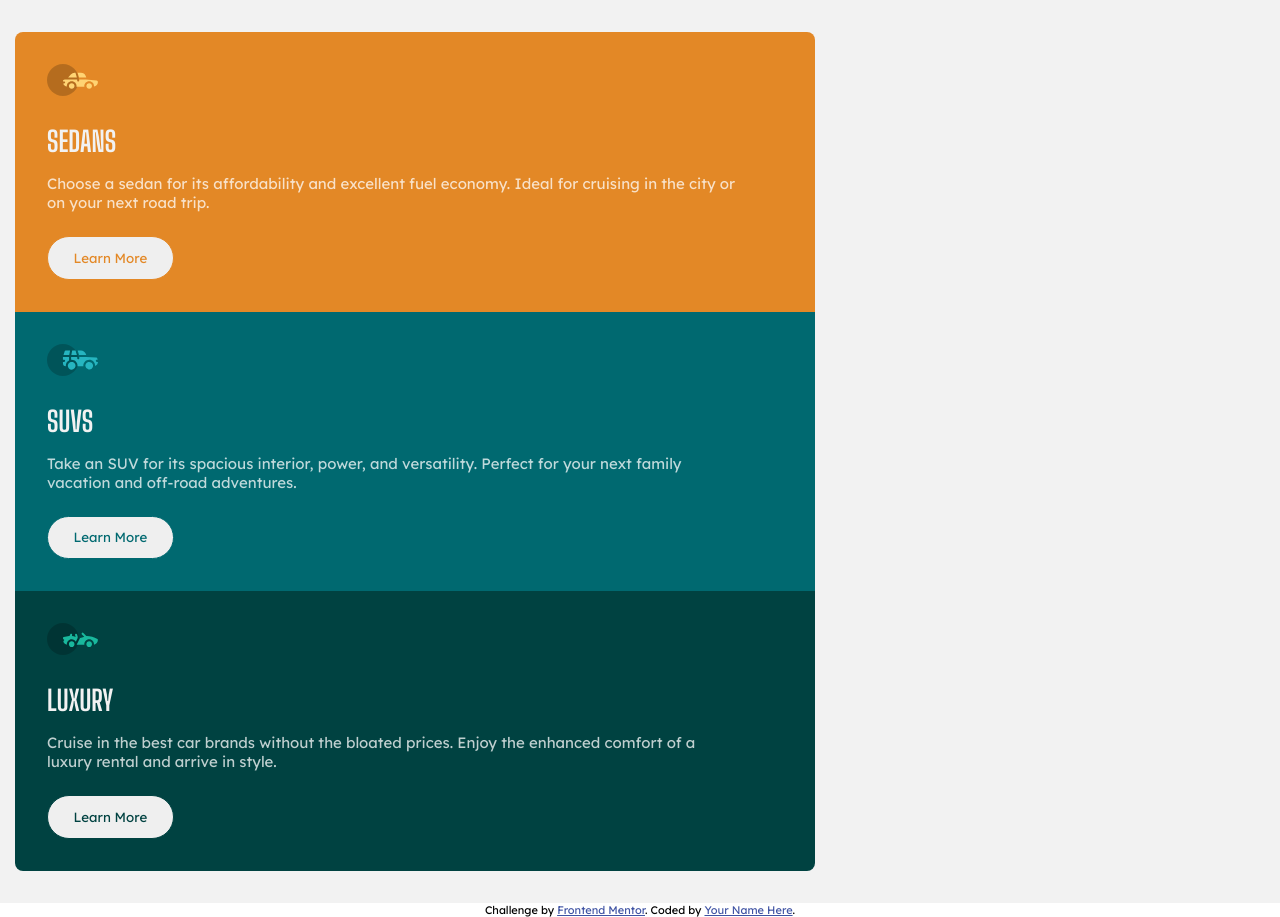
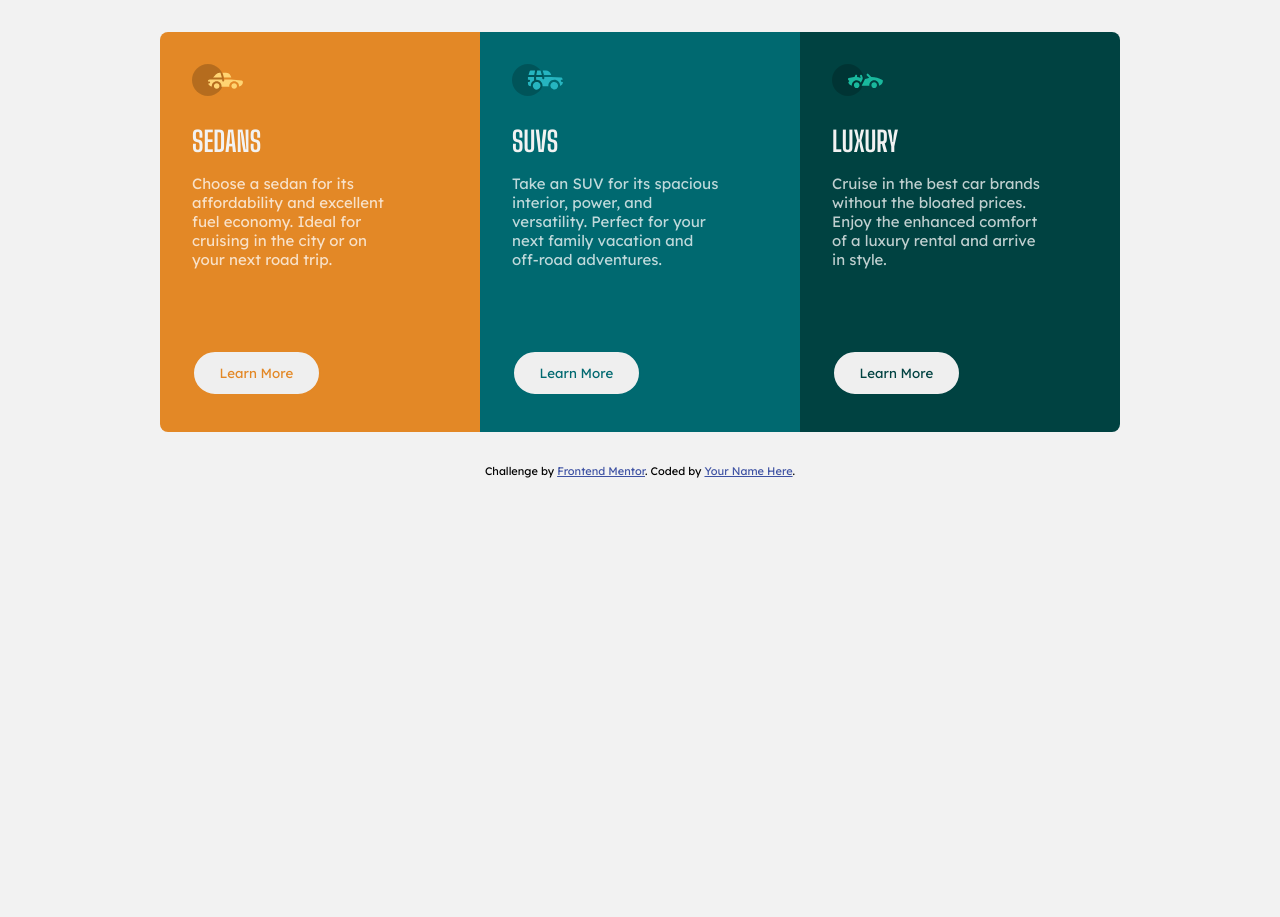
Before and after one commit to jisazamp/3-column-preview-card-component, a plain HTML site: page index.html in a window 1280 px wide. After the commit the page ends 800 px from the top, so only its background shows below. Drawn offline with Linux system fonts and the light colour scheme.

Commit message:
Added desktop styles and active states

```diff
--- a/index.css
+++ b/index.css
@@ -19,6 +19,7 @@ body {
     font-family: var(--ff-lexend-deca);
     margin: 0;
     padding: 0;
+    background-color: var(--clr-very-light-gray);
 }
 
 h1, h2, h3, h4, h5, h6 {
@@ -44,11 +45,12 @@ p {
 
 .container {
     display: flex;
-    background-color: var(--clr-very-light-gray);
+    justify-content: center;
 }
 
 .card-container {
     display: flex;
+    position: relative;
     flex-direction: column;
     margin: 2rem 0;
 }
@@ -85,6 +87,7 @@ p {
 
 .btn {
     margin-top: 1.5rem;
+    margin-bottom: 1rem;
     border: none;
     padding: 0.8rem 1.6rem;
     border-radius: 2rem;
@@ -99,7 +102,7 @@ p {
 #sedans .btn {
     color: var(--clr-bright-orange);
     font-family: var(--ff-lexend-deca);
-    border: 1px solid var(--clr-bright-orange);
+    border: 2px solid var(--clr-bright-orange);
 }
 
 #suvs {
@@ -109,7 +112,7 @@ p {
 #suvs .btn {
     color: var(--clr-dark-cyan);
     font-family: var(--ff-lexend-deca);
-    border: 1px solid var(--clr-dark-cyan);
+    border: 2px solid var(--clr-dark-cyan);
 }
 
 #luxury {
@@ -119,5 +122,55 @@ p {
 #luxury .btn {
     color: var(--clr-very-dark-cyan);
     font-family: var(--ff-lexend-deca);
-    border: 1px solid var(--clr-very-dark-cyan);
+    border: 2px solid var(--clr-very-dark-cyan);
 }
+
+@media (min-width: 60rem) {
+    .card-container {
+        flex-direction: row;
+        margin: 2rem 2rem;
+    }
+
+    .card:first-child {
+        border-top-right-radius: 0;
+        border-bottom-left-radius: 0.5rem;
+    }
+
+    .card:last-child {
+        border-bottom-left-radius: 0;
+        border-top-right-radius: 0.5rem;
+    }
+
+    .card {
+        max-width: 20rem;
+        height: 25rem;
+        margin: 0;
+    }
+
+    .btn {
+        position: absolute;
+        bottom: 5%;
+    }
+
+    .btn:hover {
+        transition: all .5s ease;
+    }
+
+    #sedans .btn:hover {
+        background-color: var(--clr-bright-orange);
+        border: 2px solid var(--clr-transparent-white);
+        color: var(--clr-transparent-white);
+    }
+
+    #suvs .btn:hover {
+        background-color: var(--clr-dark-cyan);
+        border: 2px solid var(--clr-transparent-white);
+        color: var(--clr-transparent-white);
+    }
+
+    #luxury .btn:hover {
+        background-color: var(--clr-very-dark-cyan);
+        border: 2px solid var(--clr-transparent-white);
+        color: var(--clr-transparent-white);
+    }
+}
```
